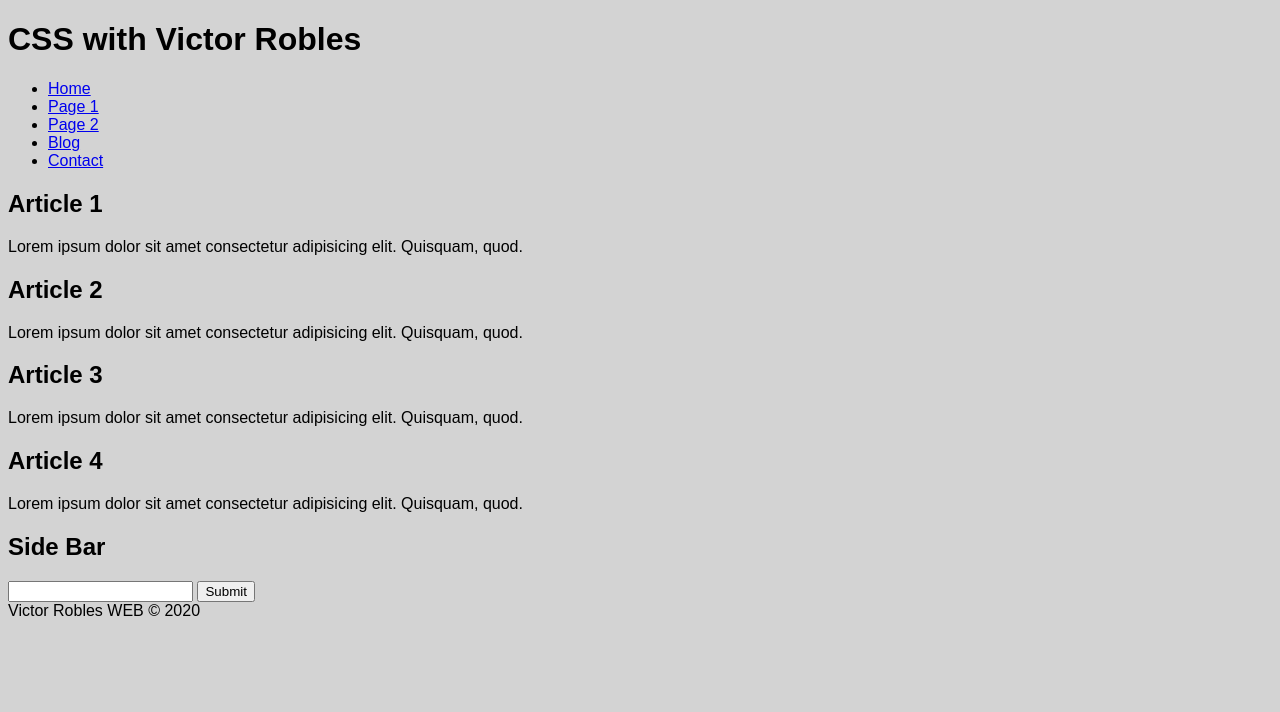
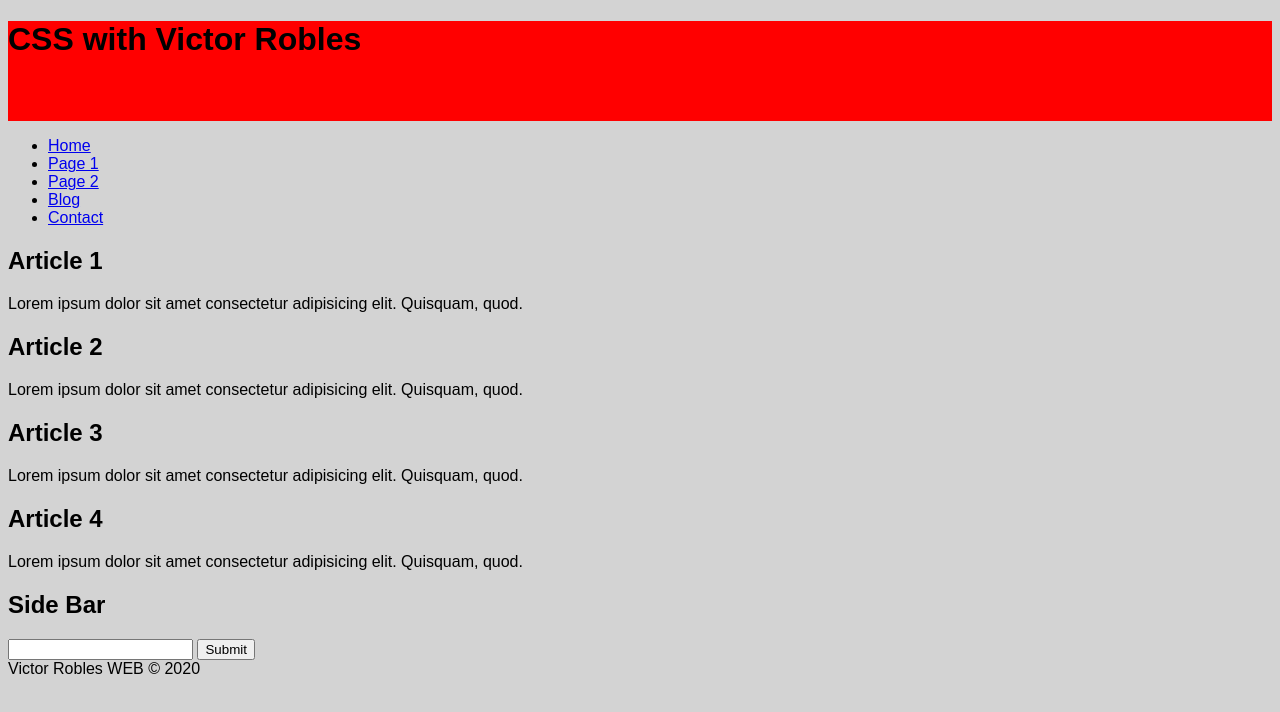
Before and after one commit to jlcarrascof/CSS-15-Mins, a plain HTML site: page CSS-General/CSS-15-Minutes-Victor-Robles/index.html in a window 1280 px wide. Drawn offline with Linux system fonts and the light colour scheme.

Commit message:
feat: Update header background color in CSS file

```diff
--- a/CSS-General/CSS-15-Minutes-Victor-Robles/styles.css
+++ b/CSS-General/CSS-15-Minutes-Victor-Robles/styles.css
@@ -9,3 +9,9 @@ body {
     margin: 0 auto;
     border: 1px solid black;
 }
+
+header {
+    background: red;
+    height: 100px;
+    width: 100%;
+}
```
